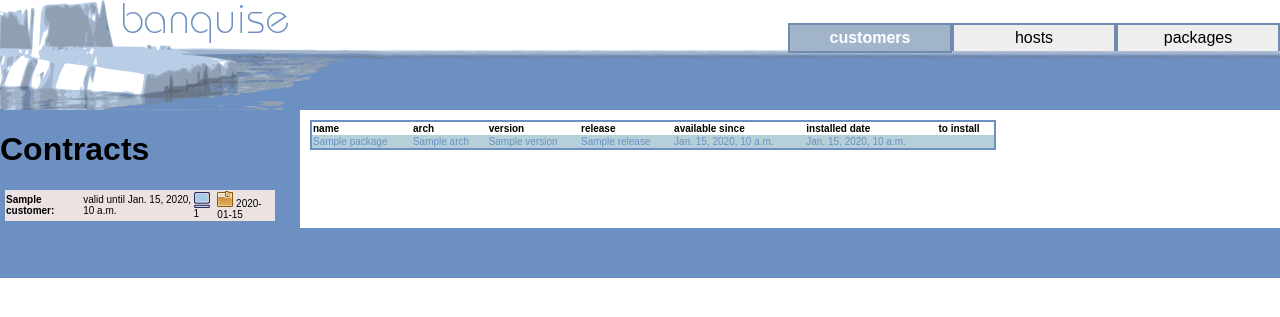
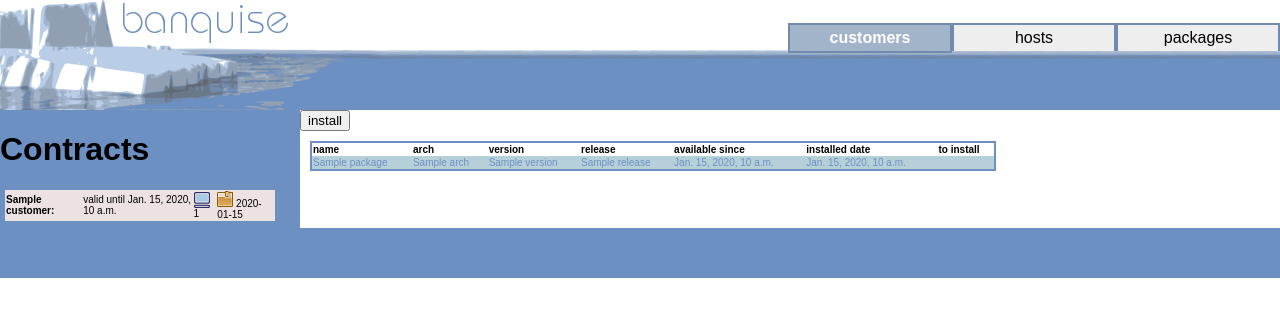
Before and after one commit to lefred/banquise, a Django app: template web/templates/packages.html in a window 1280 px wide. Shown: the top 317 px of the page. Run offline with Django 3.2, Linux system fonts and the light colour scheme; the template is opened without the code that fills it: most values are stand-ins (such as "Sample title", 1, 10 or a date in 2020).

Commit message:
added to_install form (basic)
Needs to be improved!

Signed-off-by: Jochen Maes <sejo@inuits.be>

```diff
--- a/web/templates/packages.html
+++ b/web/templates/packages.html
@@ -2,6 +2,8 @@
 {%load smart_if%}
 {% block content %}
 <div id='packages'>
+    <form method='POST'>
+        <input type='submit' value='install'>
 <table>
     <tr>
         <th>name</th>
@@ -22,9 +24,16 @@
         <td>{{ pack.package.release }}</td>
         <td>{{ pack.date_available }}</td>
         <td>{{ pack.date_installed }}</td>
-        <td>{% if not pack.date_installed %}<input type="checkbox" name="{{ pack.id }}" value="to_install" />{% endif %}</td>
+        <td>{% if not pack.date_installed %}
+            {% if not pack.to_install %}
+            <input type="checkbox" value="{{ pack.id }}" name="to_install" />
+            {% else %}
+            <input type="checkbox" value="{{ pack.id }}" name="to_install" checked />
+            {% endif %}
+            {% endif %}</td>
     </tr>
    {% endfor %}
 </table>
+</form>
 </div>
 {% endblock %}
```
Also changed, not shown: web/views.py (+7 -0 lines).
